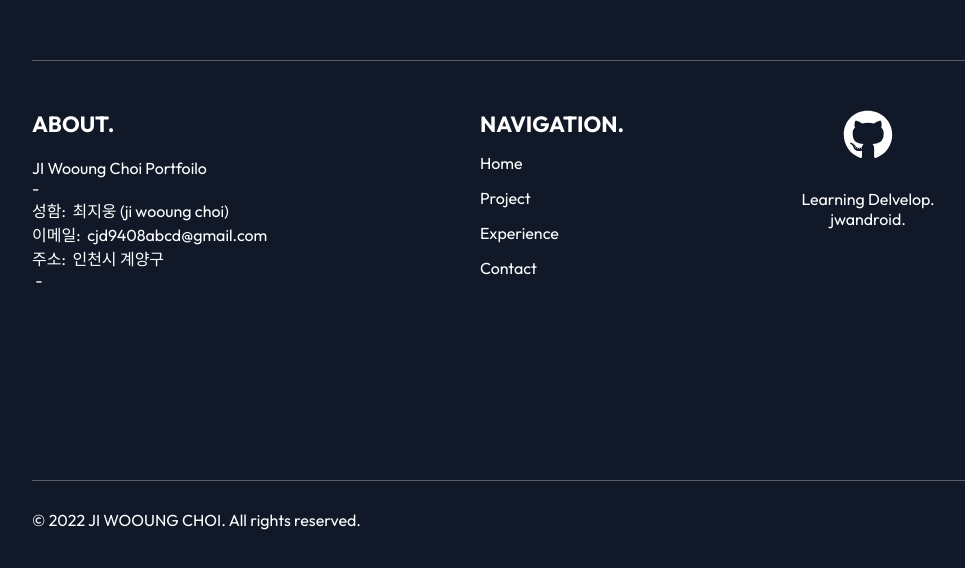
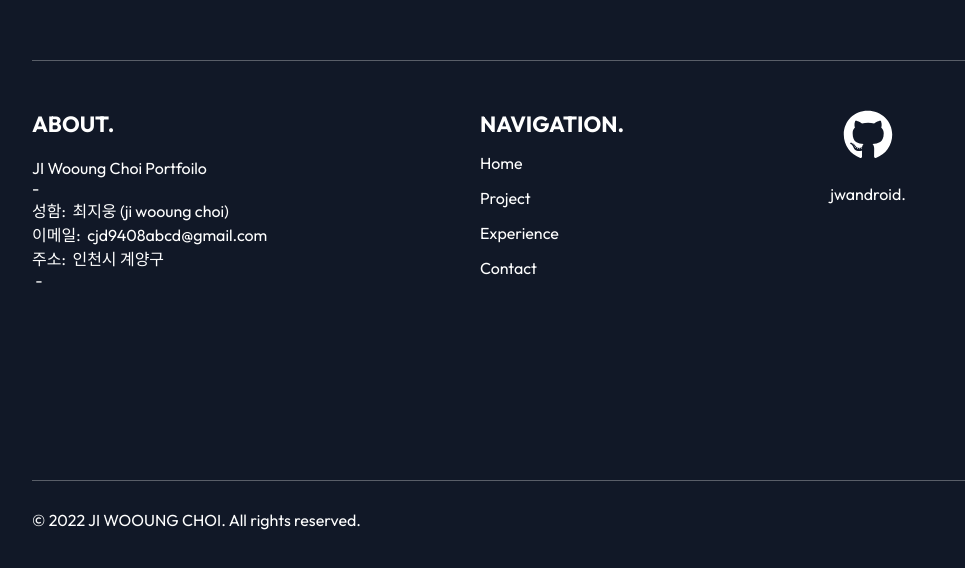
Before and after one commit to jwAndroid/portfolio, a React (Create React App) app: page / in a window 1280 px wide. Shown: the part 1010-1578 px from the top of the page, without its empty margins (88-1053 px from the left). Built offline with nearby package versions, Linux system fonts and the light colour scheme; no server answers; the database is empty.

Commit message:
Update footer

```diff
--- a/src/components/Footer.tsx
+++ b/src/components/Footer.tsx
@@ -154,9 +154,7 @@ function Footer() {
             <FaGithub size={50} style={style} />
           </a>
 
-          <StyledText marginTop="25px">Learning Delvelop.</StyledText>
-
-          <StyledText>jwandroid.</StyledText>
+          <StyledText marginTop="20px">jwandroid.</StyledText>
         </MarkContainer>
       </Top>
 
```
